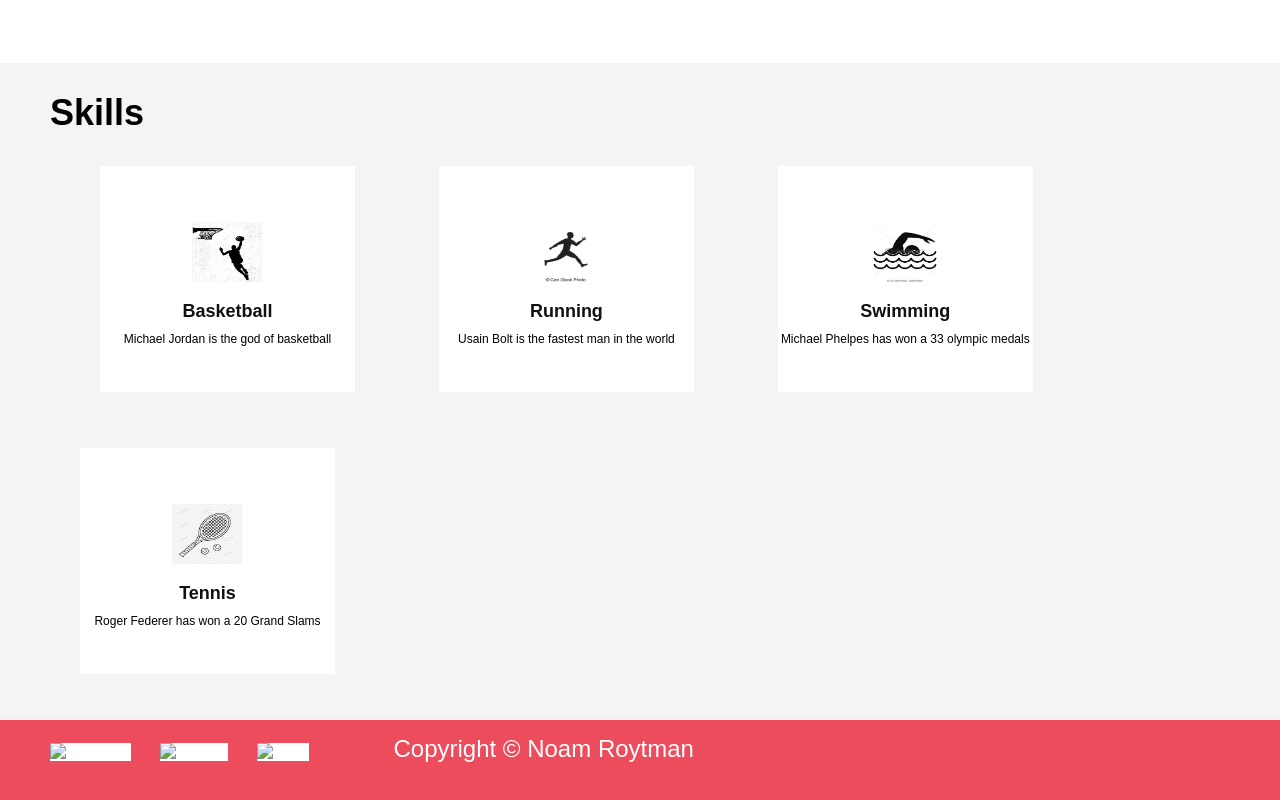
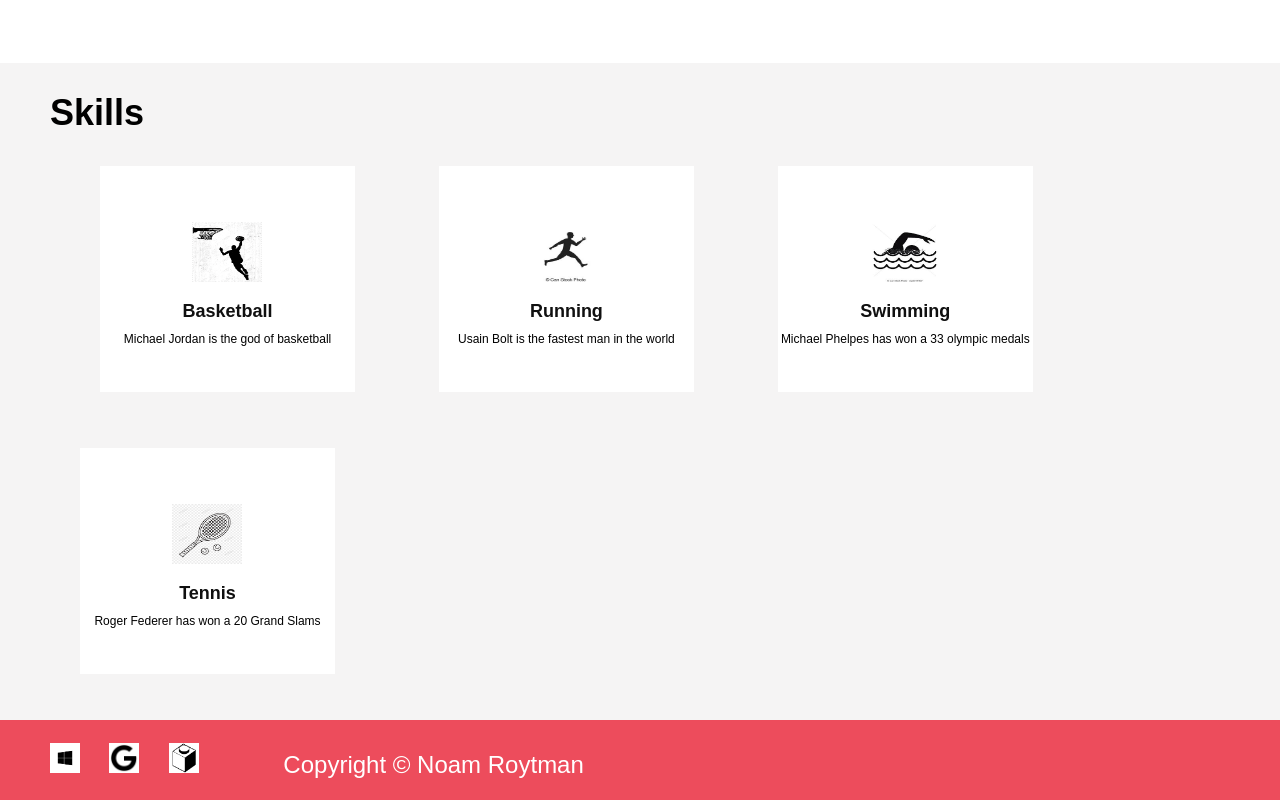
Before and after one commit to noamroy/ex2, a plain HTML site: page index.html in a window 1280 px wide. Shown: the part 1411-2211 px from the top of the page. Drawn offline with Linux system fonts and the light colour scheme; the site is published under a folder, as on GitHub Pages, so addresses that start at the root find nothing.

Commit message:
תיקון גישה לתמונות

```diff
--- a/index.html
+++ b/index.html
@@ -90,13 +90,13 @@
         </main>
         <footer>
             <a href="https://www.microsoft.com/he-il/windows" target="_blank">
-                <img src="/images/Windows_icon.png" class= "left-thing" alt="Windows" title="Windows">
+                <img src="images/Windows_icon.png" class= "left-thing" alt="Windows" title="Windows">
             </a>
             <a href="https://www.google.com/" target="_blank">
-                <img src="/images/google_icon.png" alt="Google" title="Google">
+                <img src="images/google_icon.png" alt="Google" title="Google">
             </a>
             <a href="https://www.lego.com/en-us" target="_blank">
-                <img src="/images/lego_icon.png" alt="Lego" title="Lego">
+                <img src="images/lego_icon.png" alt="Lego" title="Lego">
             </a>
                 <span>Copyright &copy; Noam Roytman</span>
         </footer>
```
